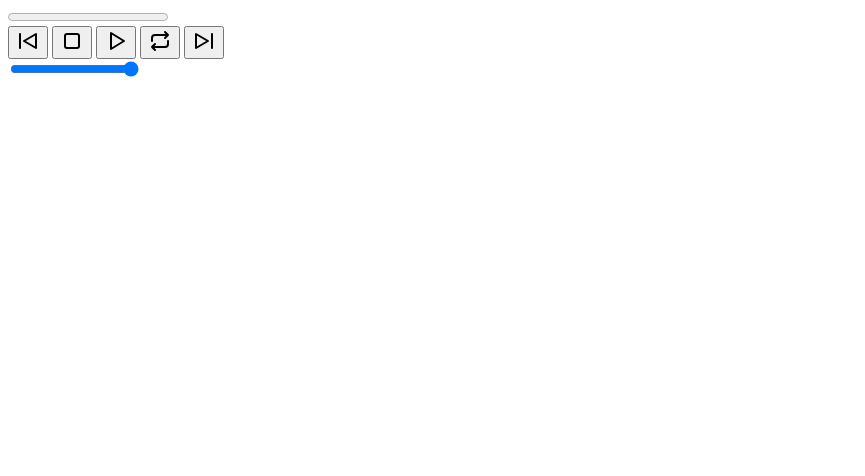
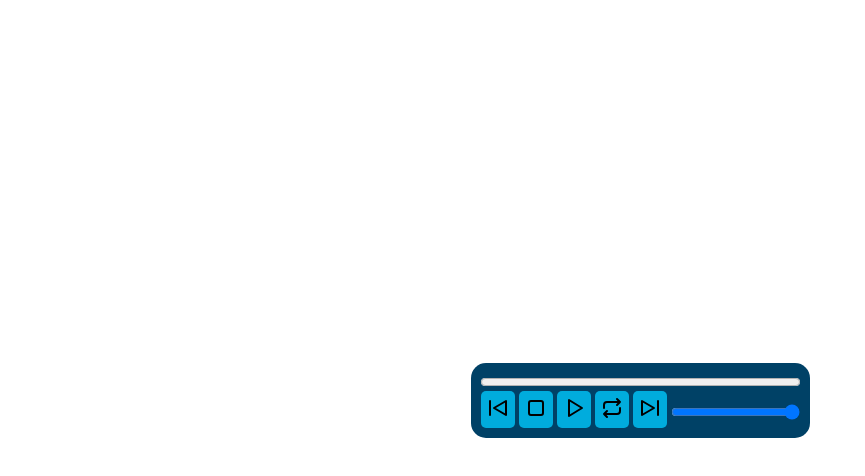
Before and after one commit to Zafiro12/UI-UX, a plain HTML site: page multimedia/reproductor/index.html in a window 1280 px wide. Shown: the whole page, without its empty margins (0-865 px from the left). Drawn offline with Linux system fonts and the light colour scheme.

Commit message:
le da estilo al reproductor

```diff
--- a/multimedia/reproductor/index.html
+++ b/multimedia/reproductor/index.html
@@ -3,13 +3,18 @@
 <head>
     <meta charset="UTF-8">
     <title>Audio</title>
+    <link rel="stylesheet" href="style.css">
 </head>
 <body>
+<div class="content">
+    <div class="wrap">
         <audio id="audio">
             <source src="assets/hotel-california.m4a" type="audio/mpeg">
         </audio>
 
+        <div>
             <progress value="0" max="1" id="progress-bar"></progress>
+        </div>
 
         <div>
             <button id="backwards"><img src="assets/player-skip-back.svg" alt="volver"></button>
@@ -19,9 +24,13 @@
             <button id="repeat"><img src="assets/player-repeat.svg" alt="repetir"></button>
 
             <button id="forward"><img src="assets/player-skip-forward.svg" alt="avanzar"></button>
+
+            <input type="range" value="100" id="volume">
+        </div>
     </div>
 
-<input type="range" value="100" id="volume">
+</div>
+
 
 <script src="main.js"></script>
 </body>
--- a/multimedia/reproductor/style.css
+++ b/multimedia/reproductor/style.css
@@ -0,0 +1,35 @@
+*{
+    box-sizing: border-box;
+    overflow: hidden;
+    margin: 0;
+    padding: 0;
+}
+
+div.content {
+    display: flex;
+    flex-flow: column;
+    align-items: center;
+    justify-content: center;
+
+    text-align: center;
+
+    width: 100vw;
+    height: 100vh;
+}
+
+div.wrap {
+    padding: 10px;
+    border-radius: 15px;
+    background: #004166;
+}
+
+div.wrap progress {
+    width: 100%;
+}
+
+div.wrap button {
+    padding: 5px;
+    border-radius: 5px;
+    border: none;
+    background: #00acdd;
+}
```
Lines whose indentation alone changed are shown as unchanged.
